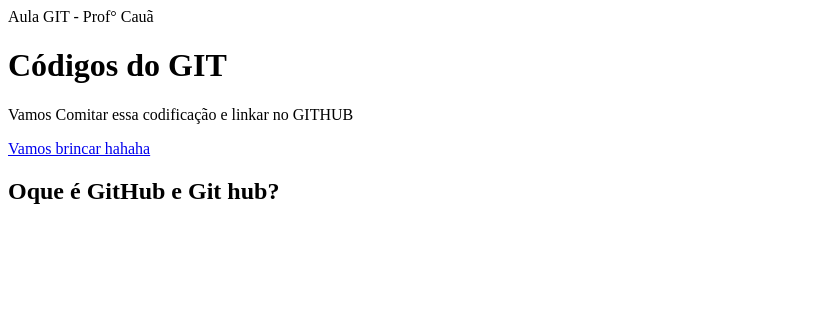
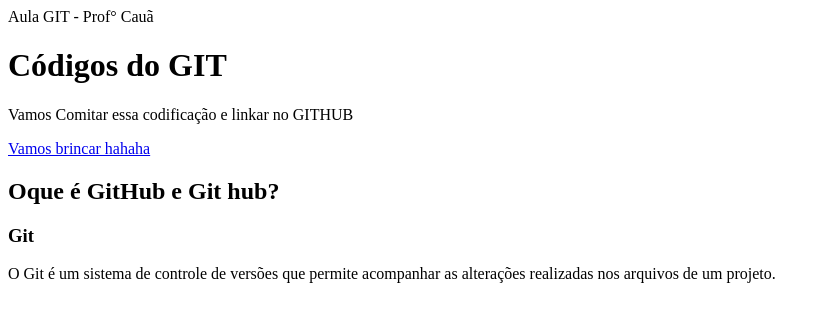
Before and after one commit to guisete/github, a plain HTML site: page index.html in a window 1280 px wide. Shown: the whole page, without its empty margins (0-826 px from the left). Drawn offline with Linux system fonts and the light colour scheme.

Commit message:
adicionei um paragrafo falando sobre o git

```diff
--- a/index.html
+++ b/index.html
@@ -23,3 +23,10 @@
          <div class="informacoes">
 
             <div class="info-card">
+  <h3>Git</h3>
+
+                <p>
+                    O Git é um sistema de controle de versões
+                    que permite acompanhar as alterações realizadas
+                    nos arquivos de um projeto.
+                </p>
```
